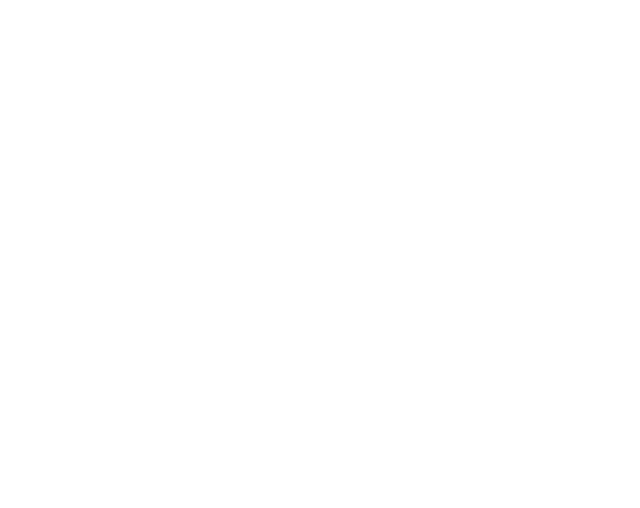
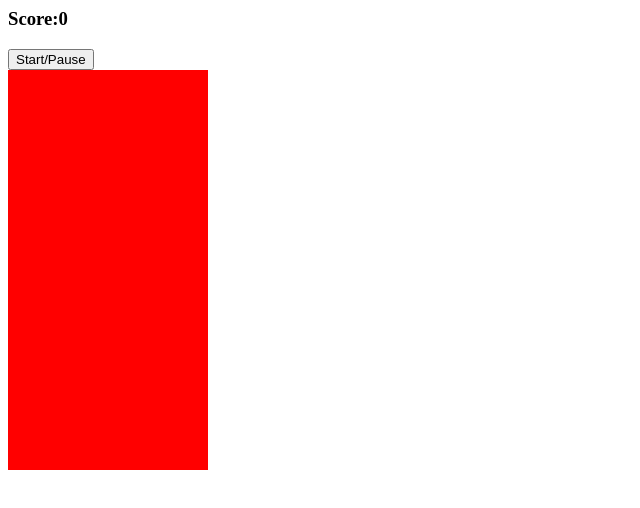
Before and after one commit to Margarita-Salazar/Basic-Tetris, a website: page index.html in a window 1280 px wide. Shown: the whole page, without its empty margins (0-640 px from the left). Drawn offline with Linux system fonts and the light colour scheme.

Commit message:
adding minimal styling and a button

```diff
--- a/app.js
+++ b/app.js
@@ -0,0 +1,4 @@
+document.addEventListener('DOMContentLoded', () => {
+
+
+})
--- a/index.html
+++ b/index.html
@@ -2,9 +2,213 @@
     <head>
         <meta charset="utf-8">
         <script src="app.js" charset="utf-8"></script>
+        <link rel="stylesheet" href="style.css"></link>
         <title>Basic Tetris</title>
     </head>
     <body>
-
+        <h3>Score:<span id="score">0</span></h3>
+        <button id="start-button">Start/Pause</button>
+        <div class="grid">
+            <div></div>
+            <div></div>
+            <div></div>
+            <div></div>
+            <div></div>
+            <div></div>
+            <div></div>
+            <div></div>
+            <div></div>
+            <div></div>
+            <div></div>
+            <div></div>
+            <div></div>
+            <div></div>
+            <div></div>
+            <div></div>
+            <div></div>
+            <div></div>
+            <div></div>
+            <div></div>
+            <div></div>
+            <div></div>
+            <div></div>
+            <div></div>
+            <div></div>
+            <div></div>
+            <div></div>
+            <div></div>
+            <div></div>
+            <div></div>
+            <div></div>
+            <div></div>
+            <div></div>
+            <div></div>
+            <div></div>
+            <div></div>
+            <div></div>
+            <div></div>
+            <div></div>
+            <div></div>
+            <div></div>
+            <div></div>
+            <div></div>
+            <div></div>
+            <div></div>
+            <div></div>
+            <div></div>
+            <div></div>
+            <div></div>
+            <div></div>
+            <div></div>
+            <div></div>
+            <div></div>
+            <div></div>
+            <div></div>
+            <div></div>
+            <div></div>
+            <div></div>
+            <div></div>
+            <div></div>
+            <div></div>
+            <div></div>
+            <div></div>
+            <div></div>
+            <div></div>
+            <div></div>
+            <div></div>
+            <div></div>
+            <div></div>
+            <div></div>
+            <div></div>
+            <div></div>
+            <div></div>
+            <div></div>
+            <div></div>
+            <div></div>
+            <div></div>
+            <div></div>
+            <div></div>
+            <div></div>
+            <div></div>
+            <div></div>
+            <div></div>
+            <div></div>
+            <div></div>
+            <div></div>
+            <div></div>
+            <div></div>
+            <div></div>
+            <div></div>
+            <div></div>
+            <div></div>
+            <div></div>
+            <div></div>
+            <div></div>
+            <div></div>
+            <div></div>
+            <div></div>
+            <div></div>
+            <div></div>
+            <div></div>
+            <div></div>
+            <div></div>
+            <div></div>
+            <div></div>
+            <div></div>
+            <div></div>
+            <div></div>
+            <div></div>
+            <div></div>
+            <div></div>
+            <div></div>
+            <div></div>
+            <div></div>
+            <div></div>
+            <div></div>
+            <div></div>
+            <div></div>
+            <div></div>
+            <div></div>
+            <div></div>
+            <div></div>
+            <div></div>
+            <div></div>
+            <div></div>
+            <div></div>
+            <div></div>
+            <div></div>
+            <div></div>
+            <div></div>
+            <div></div>
+            <div></div>
+            <div></div>
+            <div></div>
+            <div></div>
+            <div></div>
+            <div></div>
+            <div></div>
+            <div></div>
+            <div></div>
+            <div></div>
+            <div></div>
+            <div></div>
+            <div></div>
+            <div></div>
+            <div></div>
+            <div></div>
+            <div></div>
+            <div></div>
+            <div></div>
+            <div></div>
+            <div></div>
+            <div></div>
+            <div></div>
+            <div></div>
+            <div></div>
+            <div></div>
+            <div></div>
+            <div></div>
+            <div></div>
+            <div></div>
+            <div></div>
+            <div></div>
+            <div></div>
+            <div></div>
+            <div></div>
+            <div></div>
+            <div></div>
+            <div></div>
+            <div></div>
+            <div></div>
+            <div></div>
+            <div></div>
+            <div></div>
+            <div></div>
+            <div></div>
+            <div></div>
+            <div></div>
+            <div></div>
+            <div></div>
+            <div></div>
+            <div></div>
+            <div></div>
+            <div></div>
+            <div></div>
+            <div></div>
+            <div></div>
+            <div></div>
+            <div></div>
+            <div></div>
+            <div></div>
+            <div></div>
+            <div></div>
+            <div></div>
+            <div></div>
+            <div></div>
+            <div></div>
+            <div></div>
+            <div></div>
+            <div></div>
+        </div>
     </body>
 </html>
--- a/style.css
+++ b/style.css
@@ -0,0 +1,13 @@
+.grid {
+  width: 200px;
+  height: 400px;
+  display: flex;
+  flex-wrap: wrap;
+  background-color: yellow;
+}
+
+.grid div {
+  height: 20px;
+  width: 20px;
+  background-color: red;
+}
```
